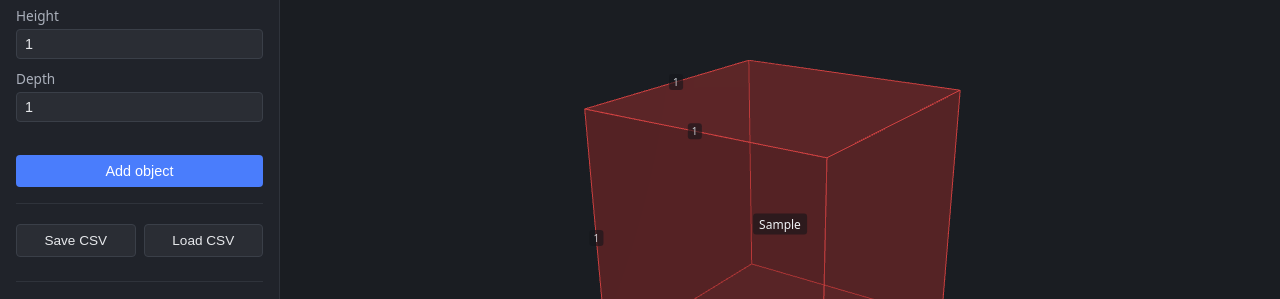
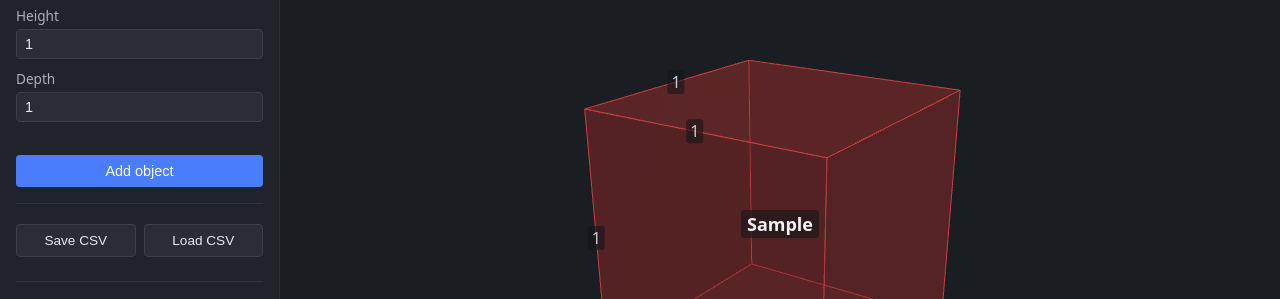
Before and after one commit to ericanastas/size-compare, a website built with Vite: page index.html in a window 1280 px wide. Both pictures are taken after typing "Sample" into the empty fields and a click on the button "Add object". Shown: the part 176-475 px from the top of the page. Built offline with nearby package versions, Linux system fonts and the light colour scheme; animation ran at ten frames a second.

Commit message:
Increased  size of 3d view labels

```diff
--- a/src/style.css
+++ b/src/style.css
@@ -252,7 +252,8 @@ h1 {
 
 .object-label {
   color: #f0f2f5;
-  font-size: 12px;
+  font-size: 18px;
+  font-weight: bold;
   font-family: system-ui, sans-serif;
   background: rgba(20, 22, 26, 0.6);
   padding: 2px 6px;
@@ -263,7 +264,7 @@ h1 {
 
 .dimension-label {
   color: #c9ccd1;
-  font-size: 10px;
+  font-size: 16px;
   font-family: system-ui, sans-serif;
   background: rgba(20, 22, 26, 0.6);
   padding: 1px 4px;
```
